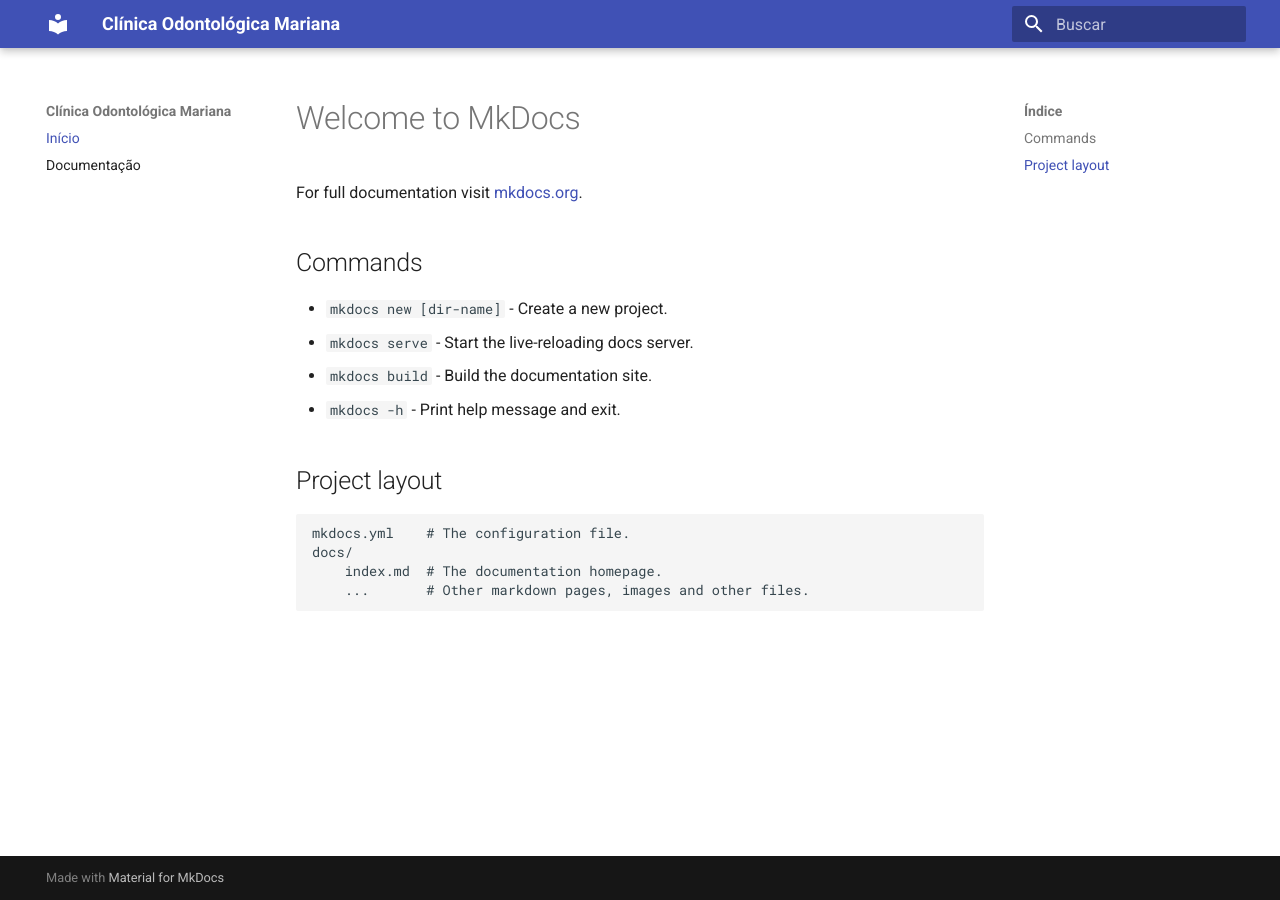
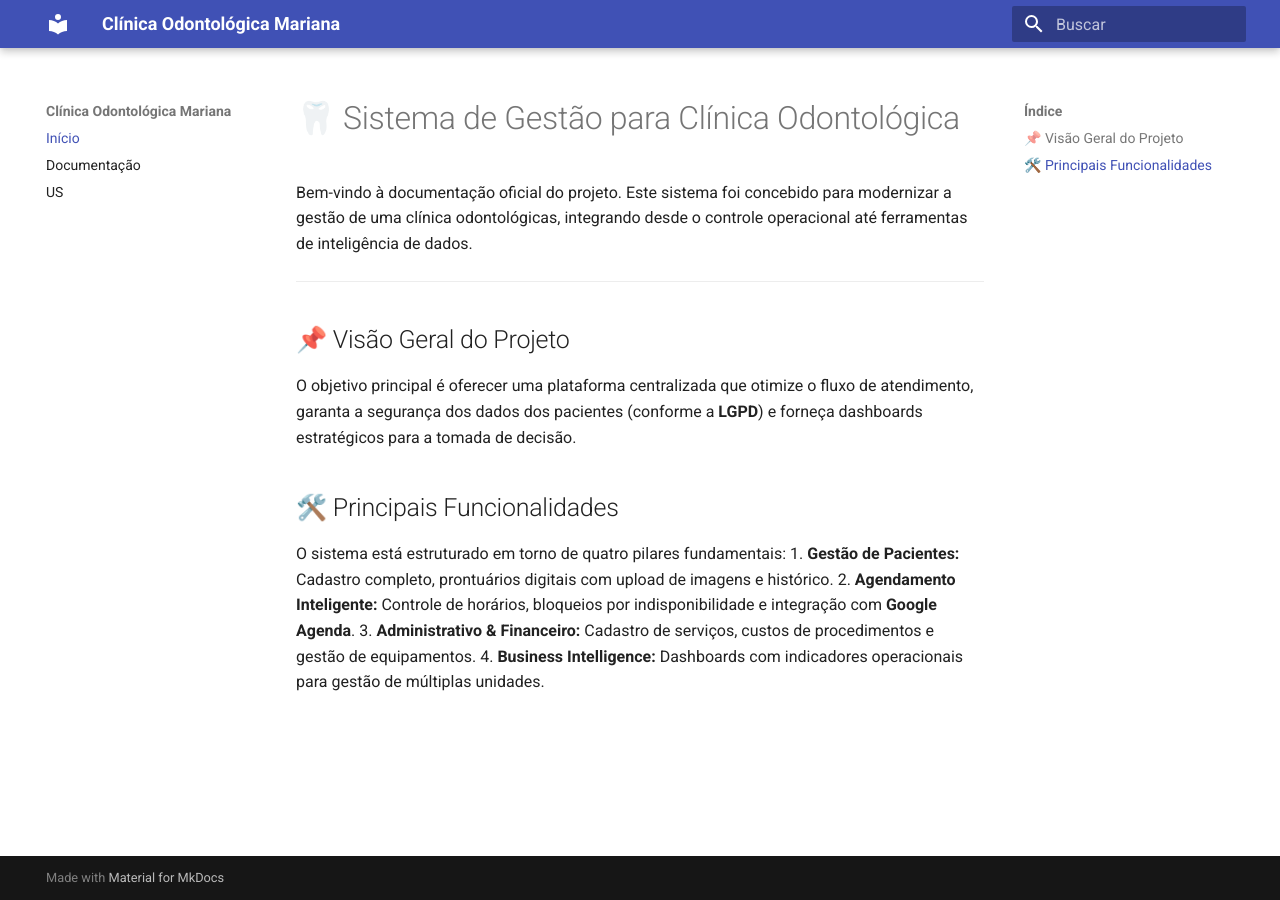
Before and after one commit to Clinica-Odontologica-Mariana/docs, an MkDocs documentation site: the page built from docs/index.md, in a window 1280 px wide. Built offline with MkDocs 1.6.1 and Material for MkDocs 9.7.7, drawn with Linux system fonts in a browser that asks for light colours.

Commit message:
adicionando US

```diff
--- a/docs/index.md
+++ b/docs/index.md
@@ -1,17 +1,15 @@
-# Welcome to MkDocs
+# 🦷 Sistema de Gestão para Clínica Odontológica
 
-For full documentation visit [mkdocs.org](https://www.mkdocs.org).
+Bem-vindo à documentação oficial do projeto. Este sistema foi concebido para modernizar a gestão de uma clínica odontológicas, integrando desde o controle operacional até ferramentas de inteligência de dados.
 
-## Commands
+---
 
-* `mkdocs new [dir-name]` - Create a new project.
-* `mkdocs serve` - Start the live-reloading docs server.
-* `mkdocs build` - Build the documentation site.
-* `mkdocs -h` - Print help message and exit.
+## 📌 Visão Geral do Projeto
+O objetivo principal é oferecer uma plataforma centralizada que otimize o fluxo de atendimento, garanta a segurança dos dados dos pacientes (conforme a **LGPD**) e forneça dashboards estratégicos para a tomada de decisão.
 
-## Project layout
-
-    mkdocs.yml    # The configuration file.
-    docs/
-        index.md  # The documentation homepage.
-        ...       # Other markdown pages, images and other files.
+## 🛠️ Principais Funcionalidades
+O sistema está estruturado em torno de quatro pilares fundamentais:
+1.  **Gestão de Pacientes:** Cadastro completo, prontuários digitais com upload de imagens e histórico.
+2.  **Agendamento Inteligente:** Controle de horários, bloqueios por indisponibilidade e integração com **Google Agenda**.
+3.  **Administrativo & Financeiro:** Cadastro de serviços, custos de procedimentos e gestão de equipamentos.
+4.  **Business Intelligence:** Dashboards com indicadores operacionais para gestão de múltiplas unidades.
--- a/mkdocs.yml
+++ b/mkdocs.yml
@@ -8,3 +8,4 @@ theme:
 nav:
   - Início: index.md
   - Documentação: sobre.md
+  - US: US.md
```
Also changed, not shown: docs/us.md (added, +54 -0 lines).
